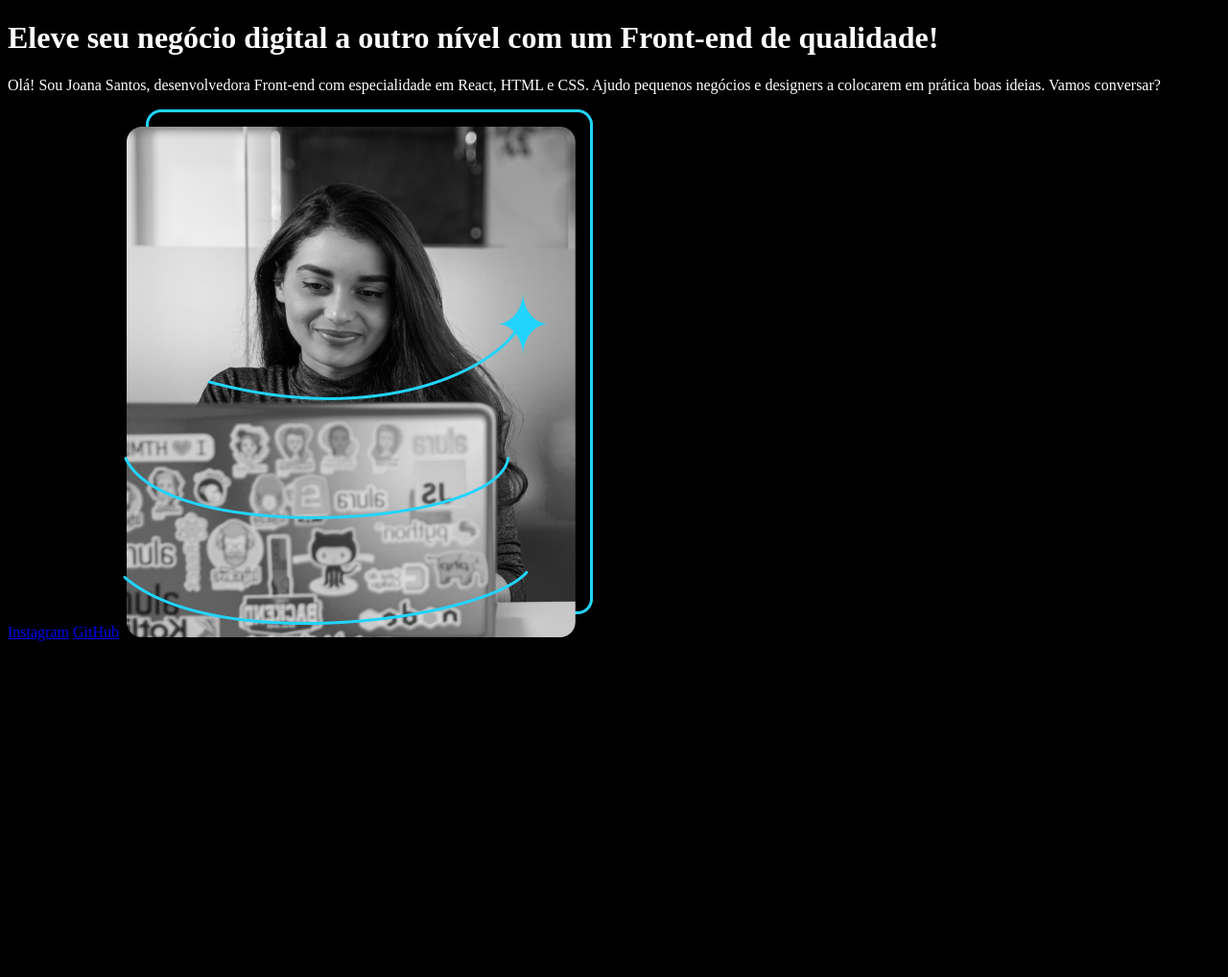
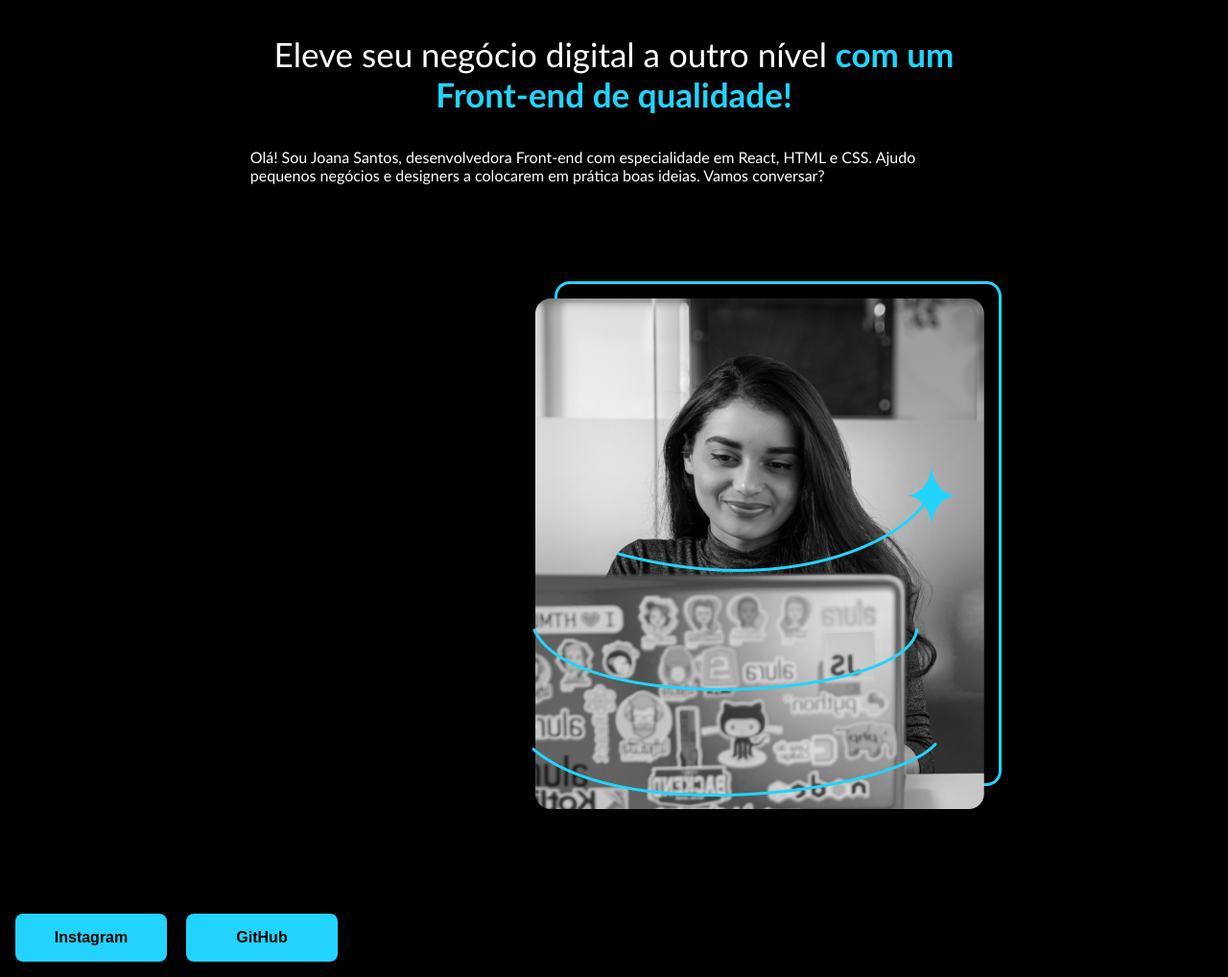
Before and after one commit to iurrfranca/aprendizadoHTMLeCSS, a plain HTML site: page Como funciona o CSS/index.html in a window 1280 px wide. Shown: the whole page at 96% size. Before the commit the page ends 800 px from the top, so only its background shows below. Drawn offline with Linux system fonts and the light colour scheme.

Commit message:
melhoria_visual

```diff
--- a/Como funciona o CSS/index.html
+++ b/Como funciona o CSS/index.html
@@ -1,28 +1,65 @@
 <!DOCTYPE html>
 <html lang="pt-br">
+
 <head>
     <meta charset="UTF-8">
     <meta http-equiv="X-UA-Compatible" content="IE=edge">
     <meta name="viewport" content="width=device-width, initial-scale=1.0">
     <title>Portifolio</title>
     <link rel="stylesheet" href="style.css">
+    <style>
+        .texto-bicolor {
+            text-align: left;
+            text-justify: auto;
+            font-family: 'Gill Sans', 'Gill Sans MT', Calibri, 'Trebuchet MS', sans-serif;
+            font-size: 35px;
+            text-align: center;
+            color: #22d4fd;
+            margin-left: 20%;
+            margin-right: 20%;
+        }
+
+        .branco {
+            color: white;
+        }
+
+        .azul {
+            font-weight: bold;
+            color: #22d4fd;
+        }
+
+        .branco2 {
+            font-family: 'Gill Sans', 'Gill Sans MT', Calibri, 'Trebuchet MS', sans-serif;
+            text-align: left;
+            margin-top: auto;
+            margin-bottom: auto;
+            margin-left: 20%;
+            margin-right: 20%;
+        }
+    </style>
 </head>
+
+<main>
+
     <body>
-    <header></header>
-    <main>
-        <h1>
-            Eleve seu negócio digital a outro nível
-            <strong>com um Front-end de qualidade!
-            </strong></h1>
-            <p>Olá! Sou Joana Santos, desenvolvedora
+        <p class="texto-bicolor">
+            <span class="branco">Eleve seu negócio digital a outro nível</span> <span class="azul">com um Front-end de
+                qualidade!</span>
+        </p>
+        <p class="branco2"><span>Olá! Sou Joana Santos, desenvolvedora
                 Front-end com especialidade em React, HTML e
                 CSS. Ajudo pequenos negócios e designers a
                 colocarem em prática boas ideias. Vamos
-            conversar?</p>
-            <a href="https://instagram.com/rafaballerini">Instagram</a>
-            <a href="https://github.com/guilhermeonrails">GitHub</a>
+                conversar?</span></p>
+
         <img src="imagem.png" alt="Foto da Joana Santos programando">
+
+        <button class="botao"><a href="https://instagram.com/rafaballerini">Instagram</a></button>
+        <button class="botao"><a href="https://github.com/guilhermeonrails">GitHub</a></button>
+
+
+    </body>
+
 </main>
-    <footer></footer>
-</body>
+
 </html>
--- a/Como funciona o CSS/style.css
+++ b/Como funciona o CSS/style.css
@@ -2,3 +2,47 @@ body {
     background-color: black;
     color: white;
 }
+
+img {
+    display: block;
+    margin-left: auto;
+    margin-right: 18%;
+    margin-top: 8%;
+    margin-bottom: 8%;
+}
+
+.botao {
+    background-color: #22d4fd;
+    /* cor de fundo */
+    color: #fff;
+    /* cor do texto */
+    border: none;
+    /* sem borda */
+    border-radius: 8px;
+    /* borda arredondada */
+    padding: 10px 24px;
+    /* espaço interno */
+    margin: 8px;
+    /* espaço externo */
+    cursor: pointer;
+    /* cursor de mãozinha */
+    font-size: 1rem;
+    /* tamanho da fonte */
+    transition: background 0.3s;
+    width: 158px;
+    height: 50px;
+}
+
+.botao a {
+    color: #000000;
+    /* cor do texto do link */
+    text-decoration: none;
+    /* remove sublinhado */
+    font-weight: 550;
+    font-family: Arial, Helvetica, sans-serif;
+}
+
+.botao:hover {
+    background-color: #0d97b6;
+    /* cor ao passar o mouse */
+}
```
Lines whose indentation alone changed are shown as unchanged.
